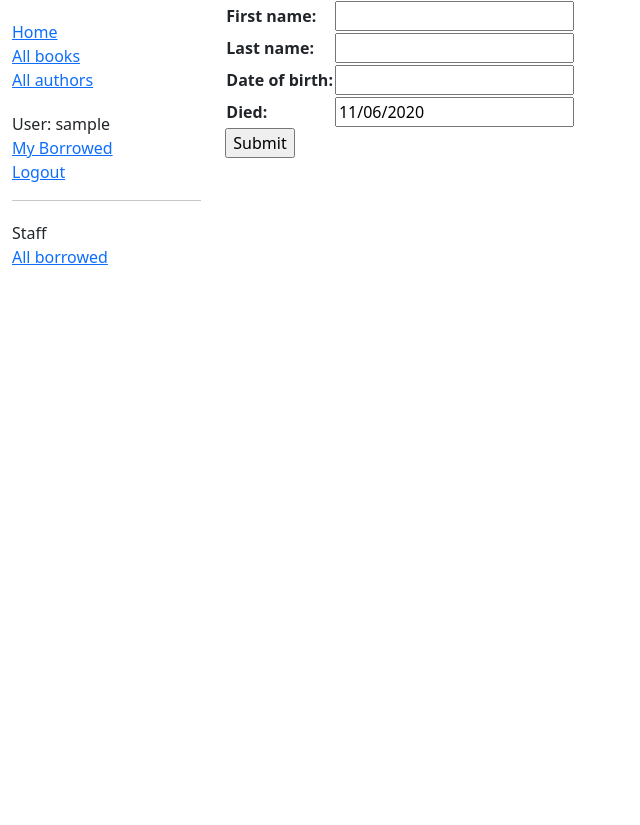
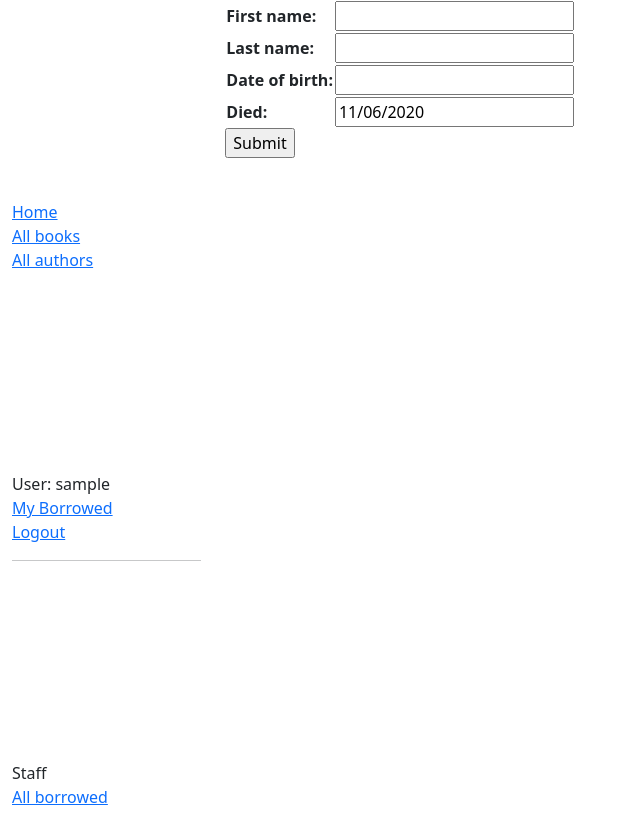
Before and after one commit to luciamarron/awesome, a Django app: page /catalog/author/create/ in a window 1280 px wide. Shown: the whole page, without its empty margins (0-640 px from the left). Before the commit the page ends 265 px from the top, so only its background shows below. Run offline with Django 4.2, Linux system fonts and the light colour scheme; the visitor is signed in with stand-in values (Sample User, id 1).

Commit message:
Cambio en styles.css

```diff
--- a/catalog/static/css/styles.css
+++ b/catalog/static/css/styles.css
@@ -1,5 +1,5 @@
 .sidebar-nav {
-    margin-top: 20px;
+    margin-top: 200px;
     padding: 0;
     list-style: none;
 }
```
